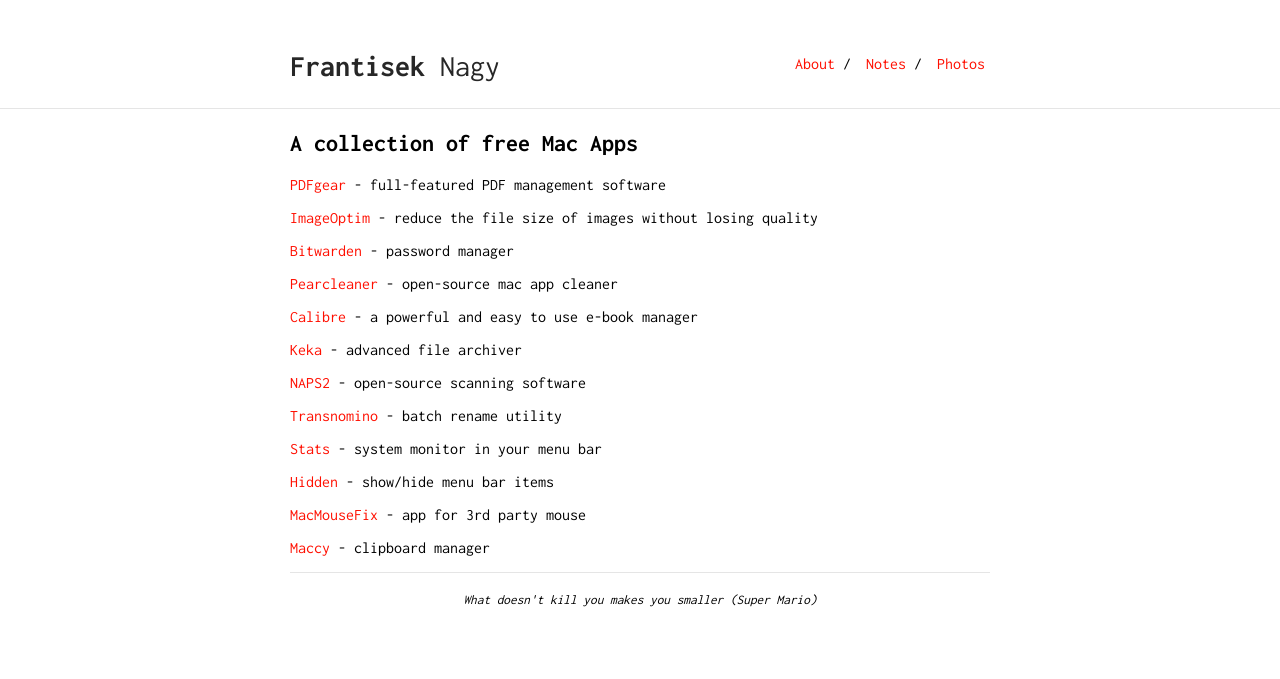
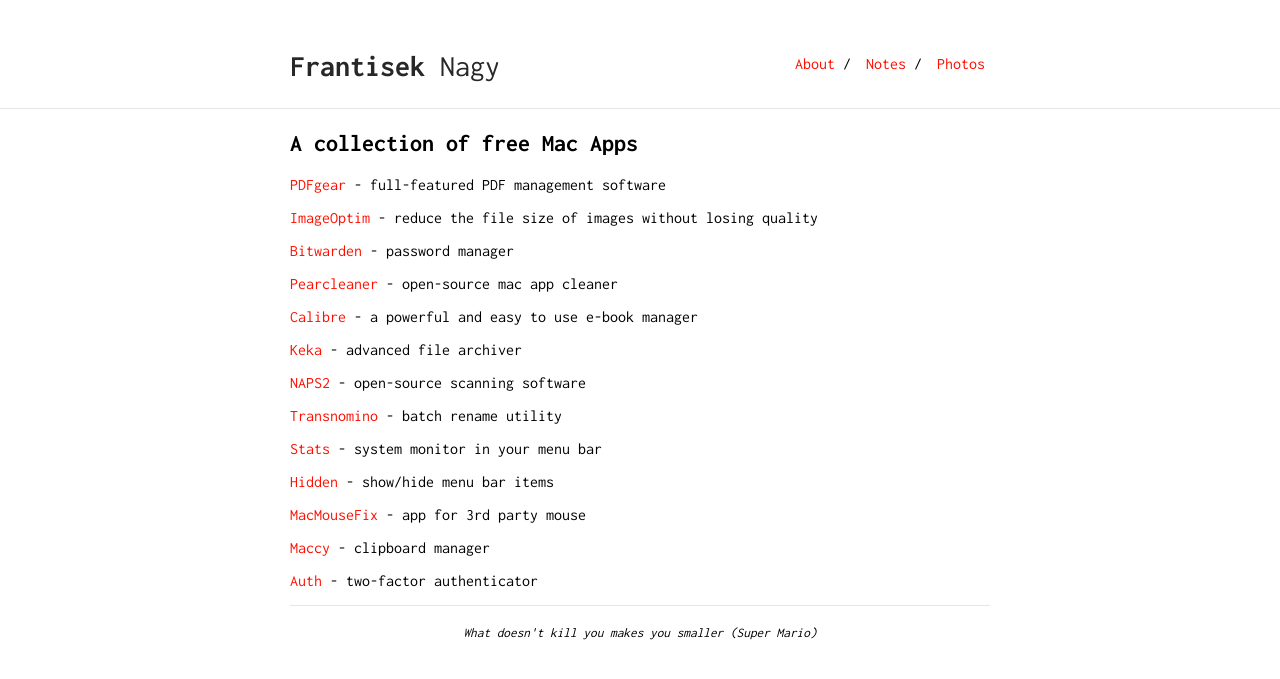
Before and after one commit to nagyfrantisek/nagyfrantisek_old, a Jekyll site: the page built from _posts/2024-03-20-a-collection-of-free-mac-apps.md, in a window 1280 px wide. Shown: the top 679 px of the page. Built offline with Jekyll 4.4.1, drawn with Linux system fonts in a browser that asks for light colours.

Commit message:
Update 2024-03-20-a-collection-of-free-mac-apps.md

```diff
--- a/_posts/2024-03-20-a-collection-of-free-mac-apps.md
+++ b/_posts/2024-03-20-a-collection-of-free-mac-apps.md
@@ -30,3 +30,5 @@ description: A collection of free Mac Apps
 [MacMouseFix](https://macmousefix.com) - app for 3rd party mouse
 
 [Maccy](https://maccy.app) - clipboard manager
+
+[Auth](https://apps.apple.com/app/id6444121398) - two-factor authenticator
```
